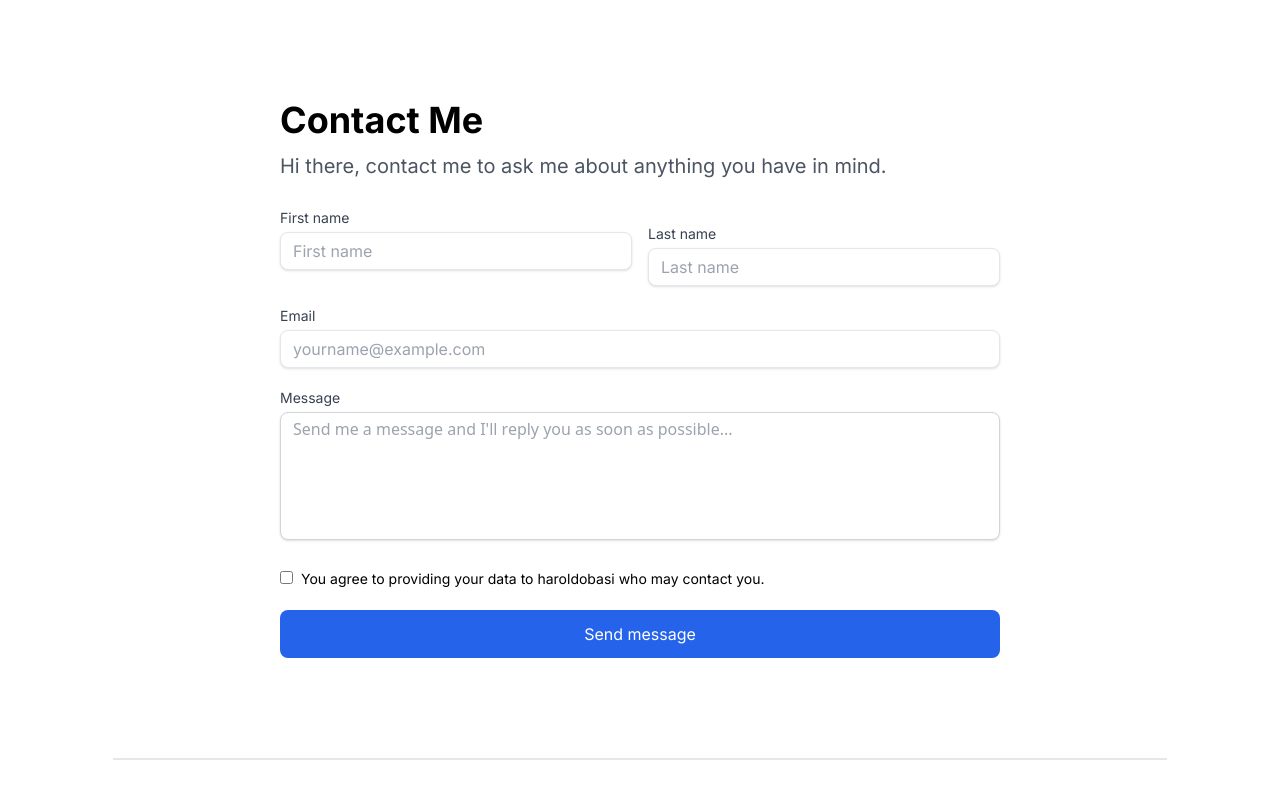
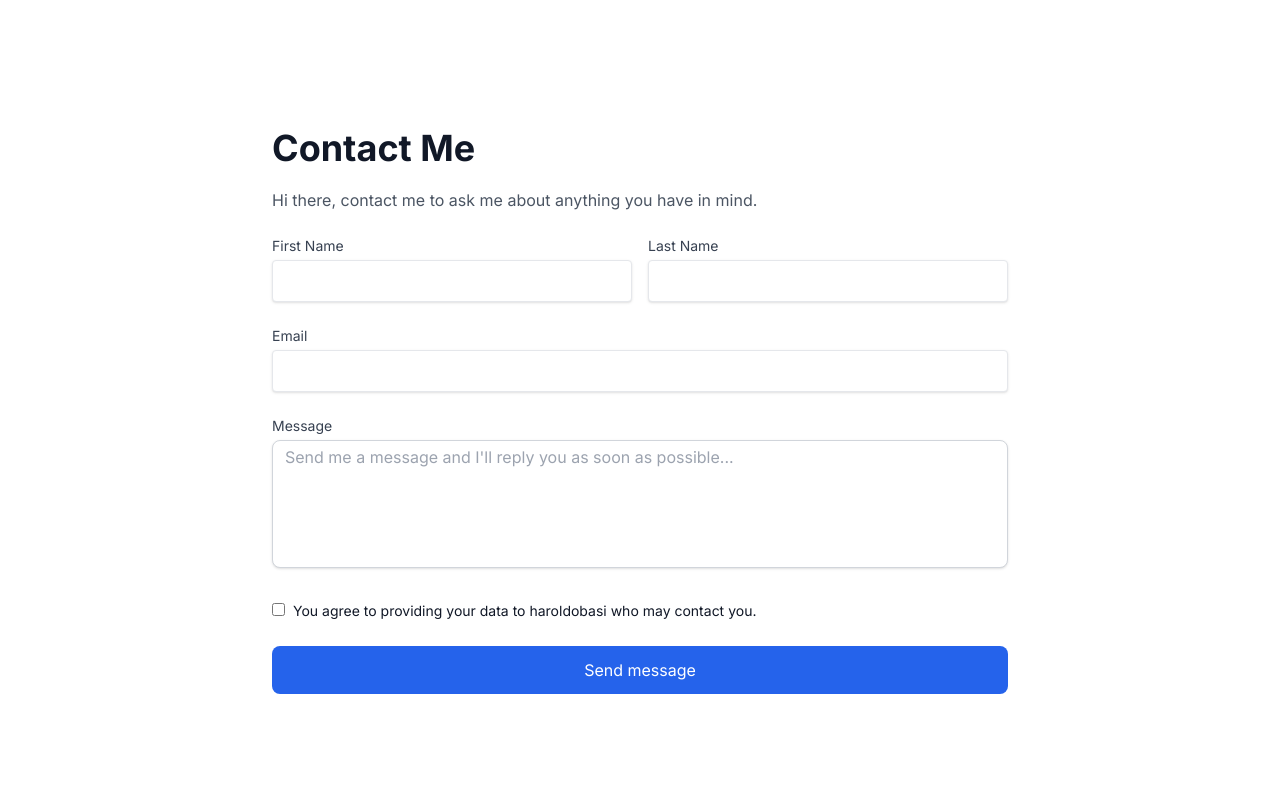
Before and after one commit to HaroldObasi/linktree, a React (Create React App) app: page /contact in a window 1280 px wide. Shown: the top 798 px of the page. Built offline with nearby package versions, Linux system fonts and the light colour scheme.

Commit message:
overall form and layout changes

```diff
--- a/src/screens/Contact.jsx
+++ b/src/screens/Contact.jsx
@@ -1,60 +1,80 @@
-import React from "react";
+import { useState } from "react";
 
 const Contact = () => {
+    const [message, setMessage] = useState("");
+    const onChangeInput = (e) => {
+        const errorMessage = document.getElementById("error");
+        errorMessage.classList.add("hidden");
+        e.preventDefault();
+        setMessage(e.target.value);
+        console.log(message);
+    };
+
+    const handleSubmit = (e) => {
+        const errorMessage = document.getElementById("error");
+        e.preventDefault();
+        if (message.length <= 0) {
+            errorMessage.classList.remove("hidden");
+        } else {
+            errorMessage.classList.add("hidden");
+        }
+    };
+
     return (
-        <section className="mx-10 md:mx-auto my-10 md:my-[100px] w-[720px]">
-            <h1 className="text-4xl font-inter font-bold">Contact Me</h1>
-            <p className="text-gray-600 font-inter text-xl mt-3 overflow-">
-                Hi there, contact me to ask me about anything you have in mind.
-            </p>
-
-            <form className="mt-7 space-y-5">
-                <div className="flex space-y-4 flex-col md:flex-row md:space-x-4">
-                    <div className="w-1/2">
+        <body class="antialiased flex font-inter text-gray-900">
+            <form class="px-4 rounded mx-auto max-w-3xl w-full my-32 inputs space-y-6">
+                <div>
+                    <h1 class="text-4xl font-bold">Contact Me</h1>
+                    <p class="text-gray-600 pt-5">
+                        Hi there, contact me to ask me about anything you have
+                        in mind.
+                    </p>
+                </div>
+                <div class="flex flex-col md:flex-row md:space-x-4">
+                    <div class="md:w-1/2">
                         <label
+                            for="firstname"
                             className="block font-inter text-sm text-gray-700 mb-1"
-                            for="first_name"
                         >
-                            First name
+                            First Name
                         </label>
                         <input
-                            className="shadow appearance-none border rounded-lg w-full py-2 px-3 text-gray-700 leading-tight focus:outline-none focus:border-blue-400 placeholder:font-inter placeholder:text-md transition-colors duration-200 ease-in-out"
-                            id="first_name"
+                            class="shadow appearance-none border px-4 py-2 rounded w-full focus:outline-none focus:border-teal-400"
                             type="text"
-                            placeholder="First name"
+                            name="firstname"
+                            id="firstname"
                         />
                     </div>
-                    <div className="w-1/2">
+                    <div class="md:w-1/2 pt-5 md:pt-0">
                         <label
+                            for="lastname"
                             className="block font-inter text-sm text-gray-700 mb-1"
-                            for="last_name"
                         >
-                            Last name
+                            Last Name
                         </label>
                         <input
-                            className="shadow appearance-none border rounded-lg w-full py-2 px-3 text-gray-700 leading-tight focus:outline-none focus:border-blue-400 placeholder:font-inter placeholder:text-md transition-colors duration-200 ease-in-out"
-                            id="last_name"
+                            class="shadow appearance-none border px-4 py-2 rounded w-full focus:outline-none focus:border-teal-400"
                             type="text"
-                            placeholder="Last name"
+                            name="lastname"
+                            id="lastname"
                         />
                     </div>
                 </div>
-                <div className="w-full">
+                <div>
                     <label
+                        for="email"
                         className="block font-inter text-sm text-gray-700 mb-1"
-                        for="email"
                     >
                         Email
                     </label>
                     <input
-                        className="shadow appearance-none border rounded-lg w-full py-2 px-3 text-gray-700 leading-tight focus:outline-none focus:border-blue-400 placeholder:font-inter placeholder:text-md transition-colors duration-200 ease-in-out"
+                        class="shadow appearance-none border px-4 py-2 rounded w-full focus:outline-none focus:border-teal-400"
+                        type="email"
+                        name="email"
                         id="email"
-                        type="email"
-                        placeholder="yourname@example.com"
                     />
                 </div>
-
-                <div className="w-full">
+                <div className="">
                     <label
                         className="block font-inter text-sm text-gray-700 mb-1"
                         for="message"
@@ -66,23 +86,30 @@ const Contact = () => {
                         name="message"
                         class="w-full rounded-lg border shadow border-gray-300 focus:border-blue-400 h-32 text-base outline-none py-1 px-3 resize-none leading-6 transition-colors duration-200 ease-in-out"
                         placeholder="Send me a message and I'll reply you as soon as possible..."
+                        onChange={(e) => onChangeInput(e)}
                     ></textarea>
+                    <p id="error" class={`text-sm text-red-600 hidden`}>
+                        Please enter a message
+                    </p>
                 </div>
                 <label class="block font-inter">
                     <input class="mr-2 border-gray-200  " type="checkbox" />
-                    <span class="text-sm">
+                    <span class="text-sm w-3/4 md:w-full">
                         You agree to providing your data to haroldobasi who may
                         contact you.
                     </span>
                 </label>
                 <button
                     id="btn__submit"
+                    onClick={(e) => {
+                        handleSubmit(e);
+                    }}
                     className="w-full bg-blue-600 py-3 px-auto text-white font-inter rounded-lg hover:bg-blue-700 transition-colors duration-700 ease-in-out"
                 >
                     Send message
                 </button>
             </form>
-        </section>
+        </body>
     );
 };
 
```
